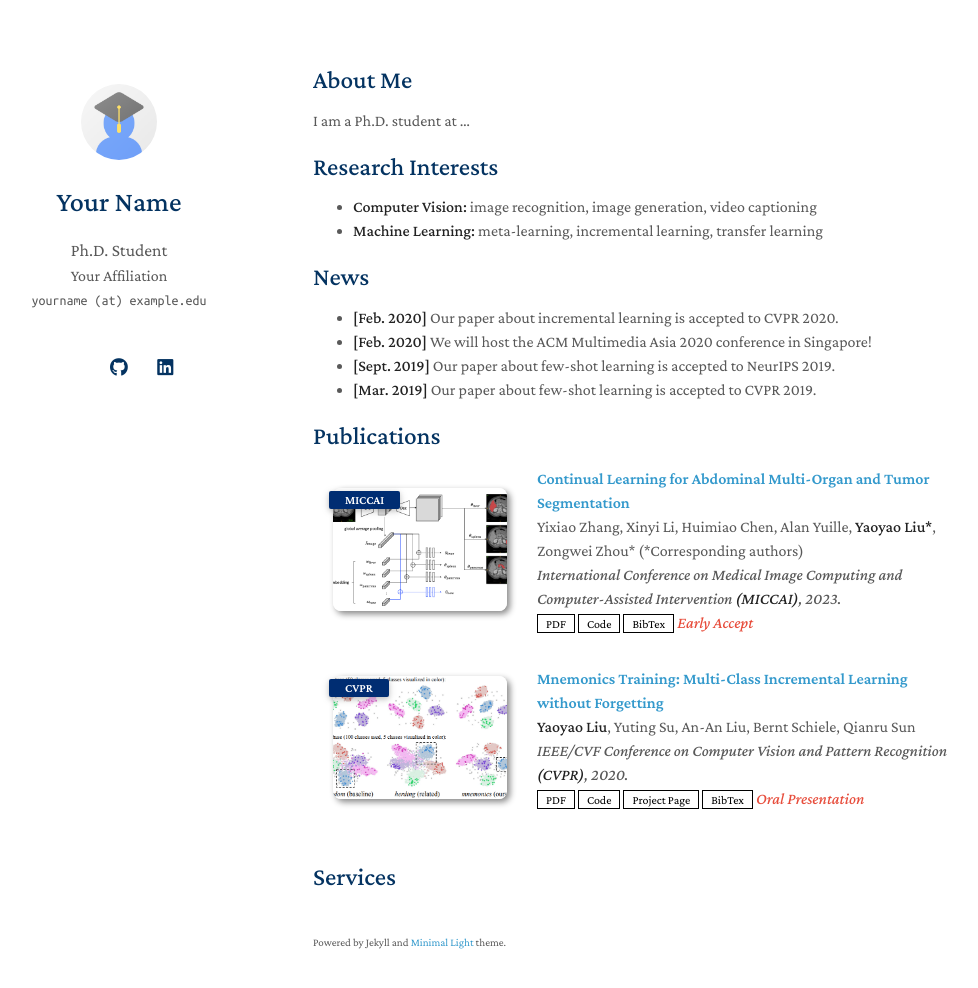
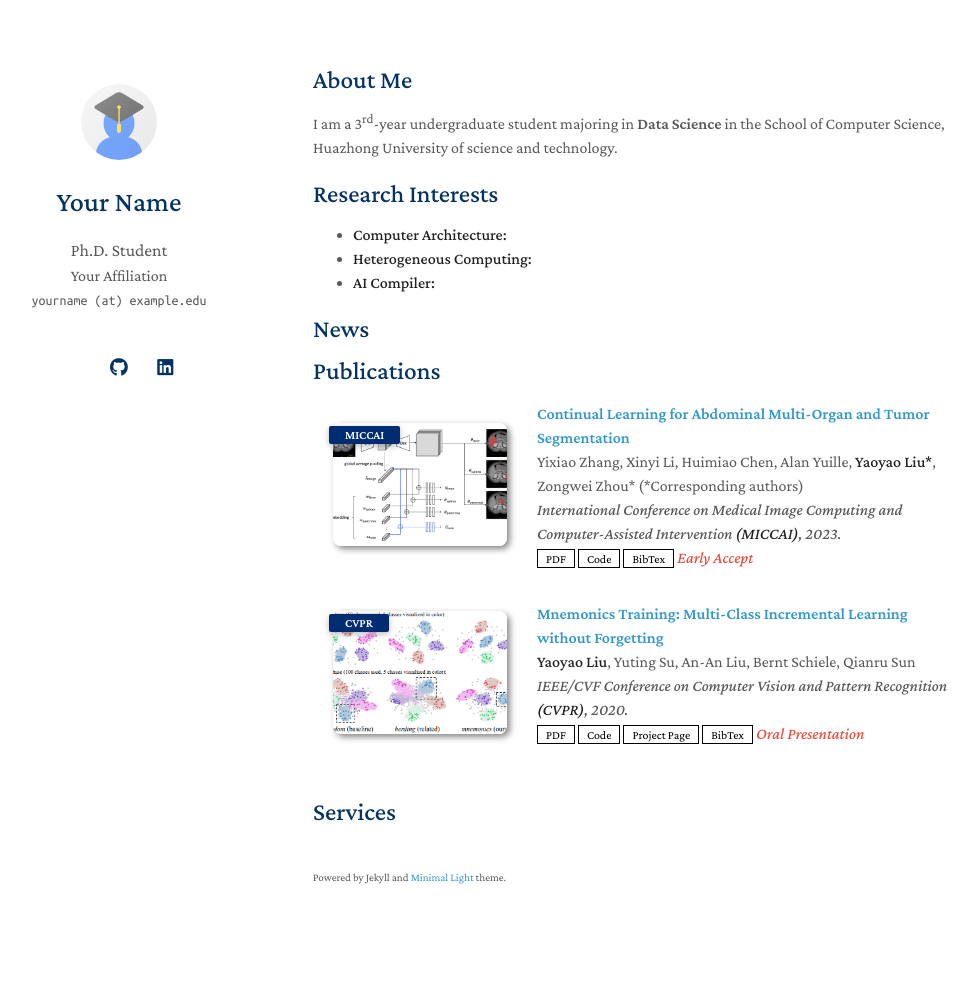
Before and after one commit to LihengLuo/LihengLuo.github.io, a Jekyll site: the page built from index.md, in a window 1280 px wide and 1023 px high. Shown: the top 988 px of the window, without its empty margins (157-1135 px from the left). Built offline with Jekyll 4.4.1, drawn with Linux system fonts in a browser that asks for light colours; a style sheet for code colours, icons or effects is not loaded; our own code applies the rules of GitHub Pages for plain Markdown files.

Commit message:
Update index.md

```diff
--- a/index.md
+++ b/index.md
@@ -4,19 +4,20 @@ layout: homepage
 
 ## About Me
 
-I am a Ph.D. student at ...
+<p>I am a 3<sup>rd</sup>-year undergraduate student majoring in <b>Data Science</b> in the School of Computer Science, Huazhong University of science and technology.</p>
 
 ## Research Interests
 
-- **Computer Vision:** image recognition, image generation, video captioning
-- **Machine Learning:** meta-learning, incremental learning, transfer learning
+- **Computer Architecture:**
+- **Heterogeneous Computing:**
+- **AI Compiler:**
 
 ## News
 
-- **[Feb. 2020]** Our paper about incremental learning is accepted to CVPR 2020.
+<!-- - **[Feb. 2020]** Our paper about incremental learning is accepted to CVPR 2020.
 - **[Feb. 2020]** We will host the ACM Multimedia Asia 2020 conference in Singapore!
 - **[Sept. 2019]** Our paper about few-shot learning is accepted to NeurIPS 2019.
-- **[Mar. 2019]** Our paper about few-shot learning is accepted to CVPR 2019.
+- **[Mar. 2019]** Our paper about few-shot learning is accepted to CVPR 2019. -->
 
 {% include_relative _includes/publications.md %}
 
```
